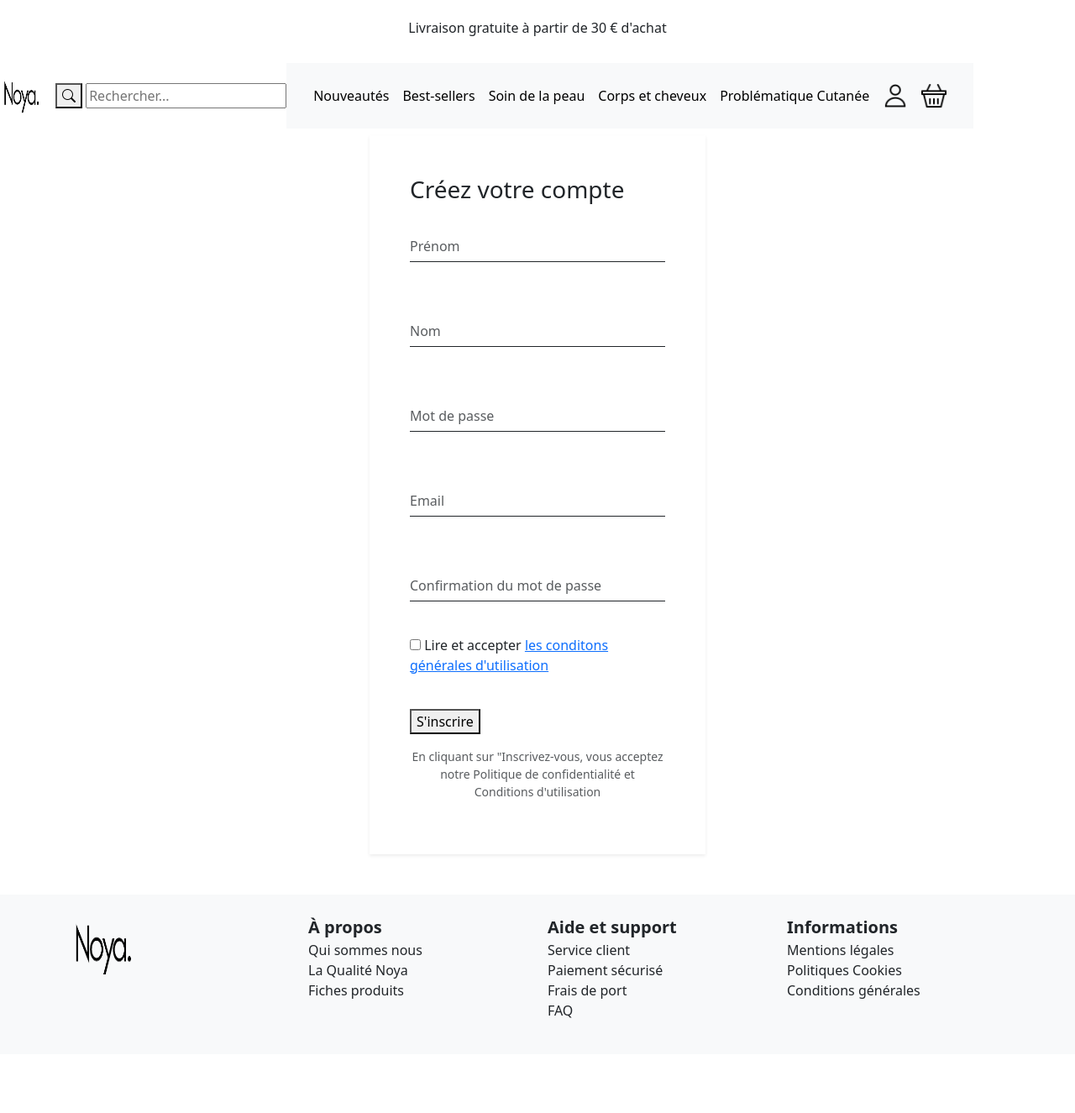
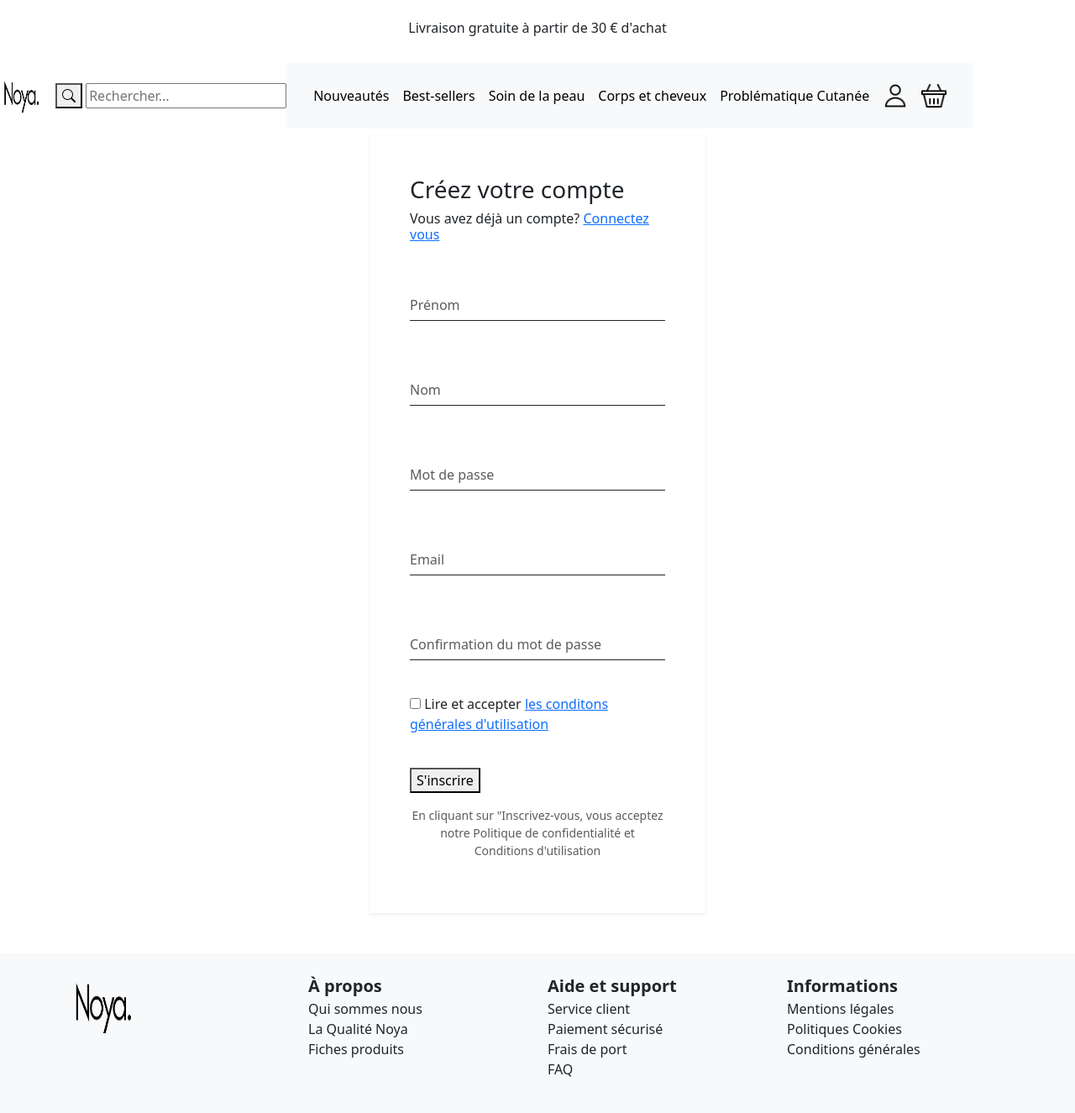
Before and after one commit to JessGithuBB/Noya-2, a Symfony app: template templates/pages/visitor/registration/register.html.twig in a window 1280 px wide. Shown: the whole page at 84% size. Before the commit the page ends 1255 px from the top, so only its background shows below. Run offline with Twig, Linux system fonts and the light colour scheme; the template is opened without the code that fills it, so the values that code supplies are empty; form fields are guessed from the names that the template uses; some libraries are stand-ins or nearby versions.

Commit message:
page enregistrer

```diff
--- a/composer.json
+++ b/composer.json
@@ -38,12 +38,16 @@
         "symfony/translation": "7.3.*",
         "symfony/twig-bundle": "7.3.*",
         "symfony/ux-turbo": "^2.25",
+        "symfony/ux-twig-component": "^2.27",
         "symfony/validator": "7.3.*",
         "symfony/web-link": "7.3.*",
         "symfony/webpack-encore-bundle": "*",
         "symfony/yaml": "7.3.*",
         "symfonycasts/verify-email-bundle": "^1.17",
+        "twig/cssinliner-extra": "^3.21",
         "twig/extra-bundle": "^2.12|^3.0",
+        "twig/inky-extra": "^3.21",
+        "twig/markdown-extra": "^3.21",
         "twig/twig": "^2.12|^3.0"
     },
     "config": {
@@ -97,6 +101,7 @@
         }
     },
     "require-dev": {
+        "doctrine/doctrine-fixtures-bundle": "^4.1",
         "friendsofphp/php-cs-fixer": "^3.75",
         "phpstan/phpstan": "^2.1",
         "phpunit/phpunit": "^12.1",
--- a/config/bundles.php
+++ b/config/bundles.php
@@ -15,4 +15,6 @@ return [
     Symfony\Bundle\MakerBundle\MakerBundle::class => ['dev' => true],
     Symfony\WebpackEncoreBundle\WebpackEncoreBundle::class => ['all' => true],
     SymfonyCasts\Bundle\VerifyEmail\SymfonyCastsVerifyEmailBundle::class => ['all' => true],
+    Doctrine\Bundle\FixturesBundle\DoctrineFixturesBundle::class => ['dev' => true, 'test' => true],
+    Symfony\UX\TwigComponent\TwigComponentBundle::class => ['all' => true],
 ];
--- a/src/Controller/Visitor/AboutUs/AboutUsController.php
+++ b/src/Controller/Visitor/AboutUs/AboutUsController.php
@@ -8,7 +8,7 @@ use Symfony\Component\Routing\Attribute\Route;
 
 final class AboutUsController extends AbstractController
 {
-    #[Route('/about-us', name: 'app_visitor_about_us', methods:['GET'])]
+    #[Route('/about-us', name: 'app_visitor_about_us', methods: ['GET'])]
     public function index(): Response
     {
         return $this->render('pages/visitor/about-us/index.html.twig', [
--- a/src/Controller/Visitor/BestSellers/BestSellersController.php
+++ b/src/Controller/Visitor/BestSellers/BestSellersController.php
@@ -8,7 +8,7 @@ use Symfony\Component\Routing\Attribute\Route;
 
 final class BestSellersController extends AbstractController
 {
-    #[Route('/best-sellers', name: 'app_visitor_best-sellers',methods:['GET'])]
+    #[Route('/best-sellers', name: 'app_visitor_best-sellers', methods: ['GET'])]
     public function index(): Response
     {
         return $this->render('pages/visitor/best-sellers/index.html.twig', [
--- a/src/Controller/Visitor/CorpsEtCheveux/CorpsEtCheveuxController.php
+++ b/src/Controller/Visitor/CorpsEtCheveux/CorpsEtCheveuxController.php
@@ -8,7 +8,7 @@ use Symfony\Component\Routing\Attribute\Route;
 
 final class CorpsEtCheveuxController extends AbstractController
 {
-    #[Route('/visitor/corps-et-cheveux/', name: 'app_visitor_corps_et_cheveux', methods:['GET'])]
+    #[Route('/visitor/corps-et-cheveux/', name: 'app_visitor_corps_et_cheveux', methods: ['GET'])]
     public function index(): Response
     {
         return $this->render('pages/visitor/corps-et-cheveux/index.html.twig', [
--- a/src/Controller/Visitor/ProblématiqueCutanée/ProblématiqueController.php
+++ b/src/Controller/Visitor/ProblématiqueCutanée/ProblématiqueController.php
@@ -8,7 +8,7 @@ use Symfony\Component\Routing\Attribute\Route;
 
 final class ProblématiqueController extends AbstractController
 {
-    #[Route('/problematique-cutanee', name: 'app_visitor_problematique_cutanee',methods:['GET'])]
+    #[Route('/problematique-cutanee', name: 'app_visitor_problematique_cutanee', methods: ['GET'])]
     public function index(): Response
     {
         return $this->render('pages/visitor/problematique-cutanee/index.html.twig', [
--- a/src/Controller/Visitor/SoinDeLaPeau/SoinDeLaPeauController.php
+++ b/src/Controller/Visitor/SoinDeLaPeau/SoinDeLaPeauController.php
@@ -8,7 +8,7 @@ use Symfony\Component\Routing\Attribute\Route;
 
 final class SoinDeLaPeauController extends AbstractController
 {
-    #[Route('/soin-de-la-peau', name: 'app_visitor_soin_de_la_peau', methods:['GET'])]
+    #[Route('/soin-de-la-peau', name: 'app_visitor_soin_de_la_peau', methods: ['GET'])]
     public function index(): Response
     {
         return $this->render('pages/visitor/soin-de-la-peau/index.html.twig', [
--- a/templates/pages/visitor/registration/register.html.twig
+++ b/templates/pages/visitor/registration/register.html.twig
@@ -25,7 +25,8 @@
                 <div class="container d-flex justify-content-center align-items-center min-vh-100 mb-5">
                     <div class="bg-white p-4 p-md-5 shadow-sm" style="max-width: 400px; width: 100%;">
 
-                         <h3> Créez votre compte</h3
+                         <h3> Créez votre compte</h3>
+                         <h6> Vous avez déjà un compte? <a href="connexion">Connectez vous </a></h6>
                         <br>
                         <br>
 
```
Also changed, not shown: 3 other files.
